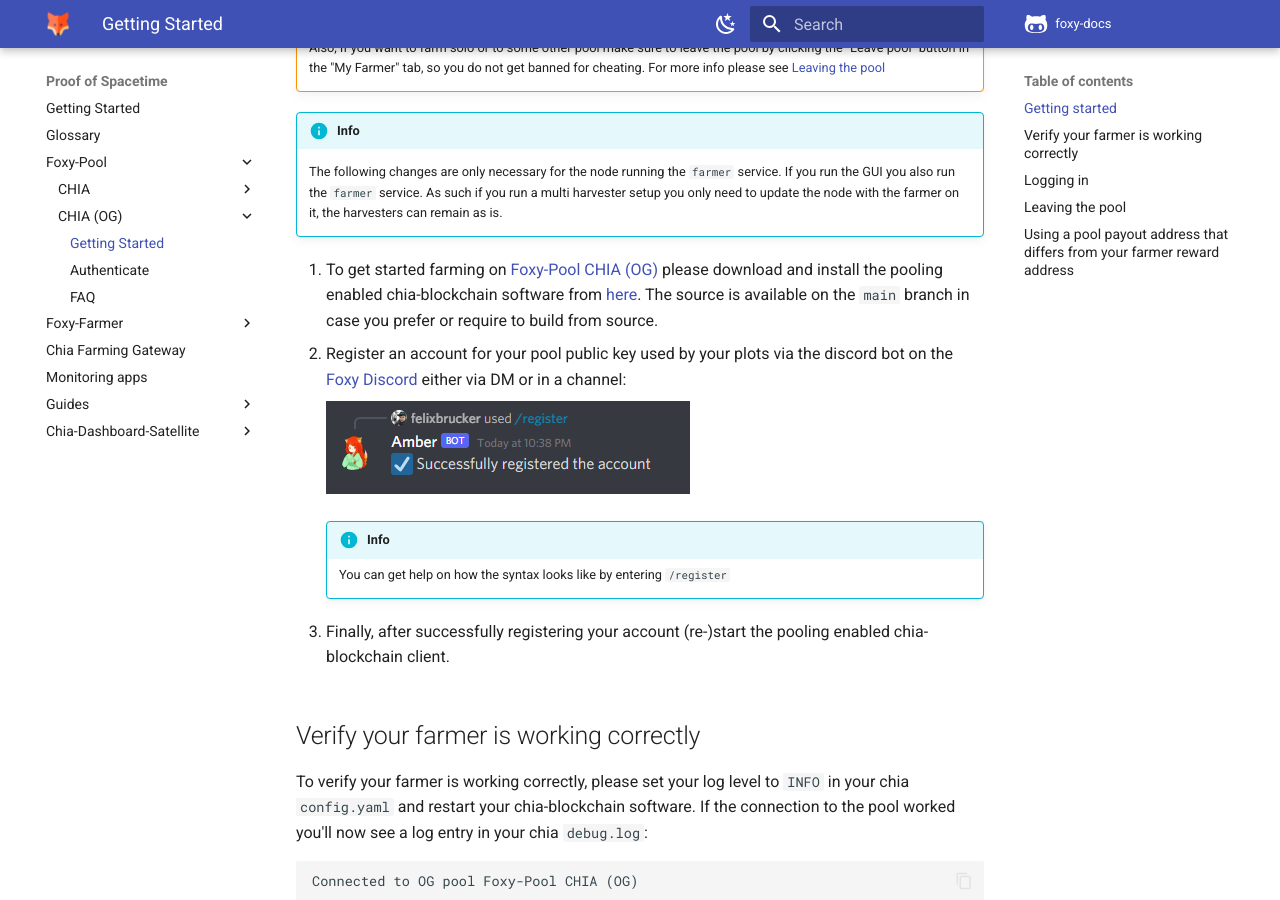
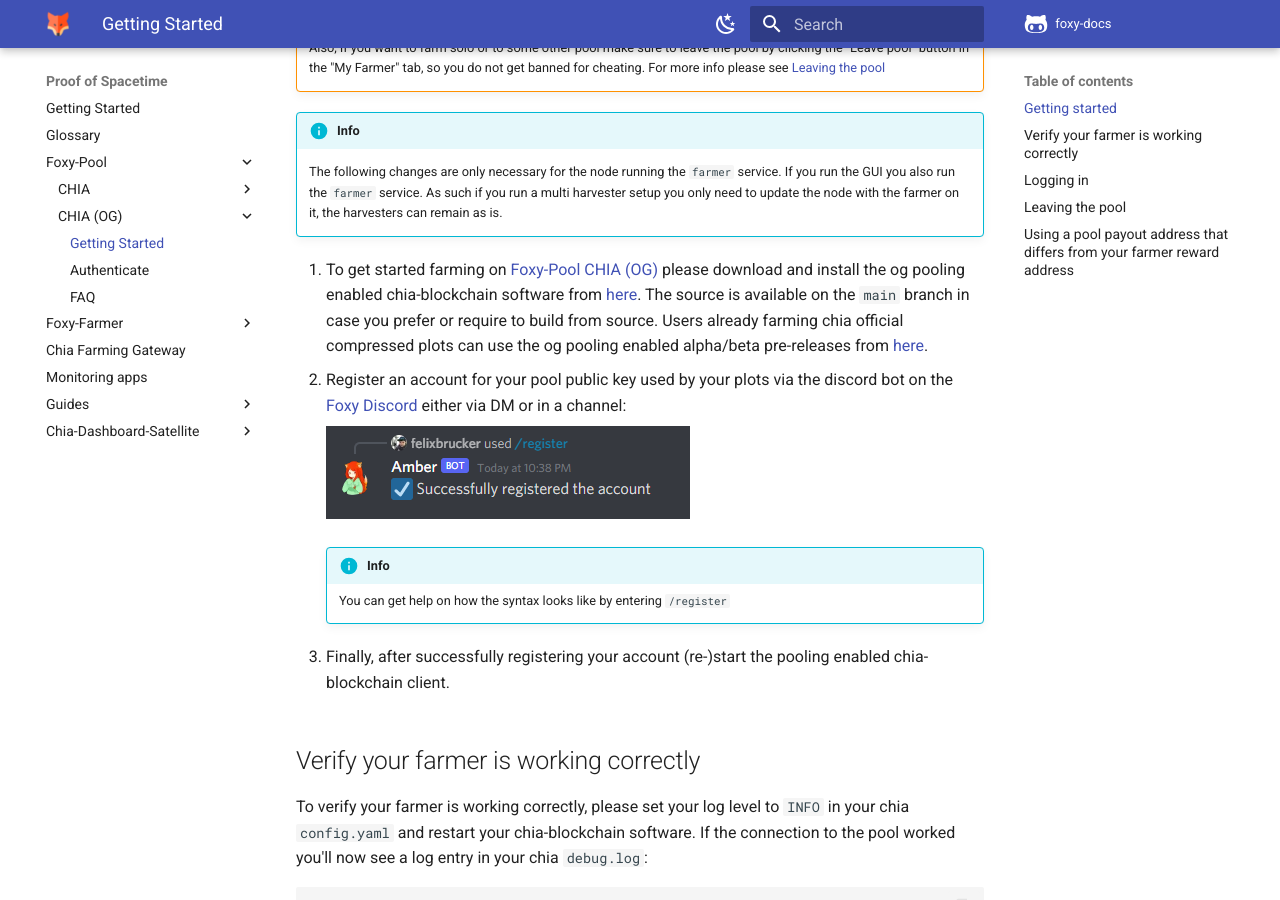
Before and after one commit to foxypool/docs, an MkDocs documentation site: the page built from docs/proof-of-spacetime/foxy-pool/pools/chia-og/getting-started.md, in a window 1280 px wide and 900 px high, scrolled down 567 px. Built offline with MkDocs 1.6.1 and Material for MkDocs 9.7.7, drawn with Linux system fonts in a browser that asks for light colours; comment, search, counter and statistics services are not loaded.

Commit message:
Add info on compressed plots alpha builds for og

```diff
--- a/docs/proof-of-spacetime/foxy-pool/pools/chia-og/getting-started.md
+++ b/docs/proof-of-spacetime/foxy-pool/pools/chia-og/getting-started.md
@@ -13,7 +13,7 @@
 !!! info
     The following changes are only necessary for the node running the `farmer` service. If you run the GUI you also run the `farmer` service. As such if you run a multi harvester setup you only need to update the node with the farmer on it, the harvesters can remain as is.
 
-1. To get started farming on [Foxy-Pool CHIA (OG)](https://chia-og.foxypool.io){target=_blank} please download and install the pooling enabled chia-blockchain software from [here](https://github.com/foxypool/chia-blockchain/releases/latest){target=_blank}. The source is available on the `main` branch in case you prefer or require to build from source.
+1. To get started farming on [Foxy-Pool CHIA (OG)](https://chia-og.foxypool.io){target=_blank} please download and install the og pooling enabled chia-blockchain software from [here](https://github.com/foxypool/chia-blockchain/releases/latest){target=_blank}. The source is available on the `main` branch in case you prefer or require to build from source. Users already farming chia official compressed plots can use the og pooling enabled alpha/beta pre-releases from [here](https://github.com/foxypool/chia-blockchain/releases){target=_blank}.
 2. Register an account for your pool public key used by your plots via the discord bot on the [Foxy Discord](https://discord.gg/foxypool){target=_blank} either via DM or in a channel:
 
     ![register account](../../../../assets/img/getting-started/foxy-pool-chia-og-register-account.png){: loading=lazy }
```
